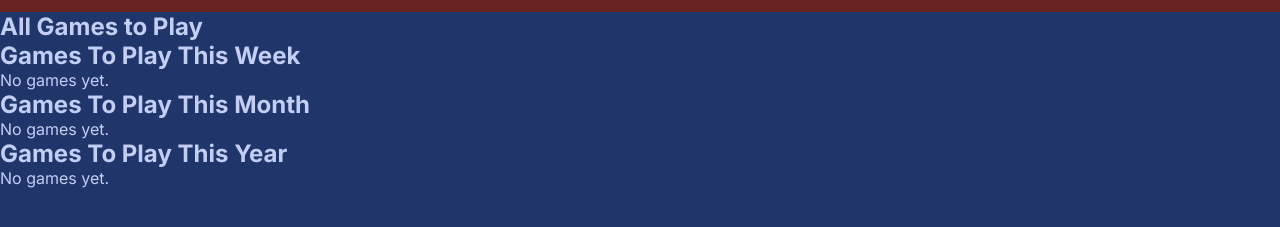
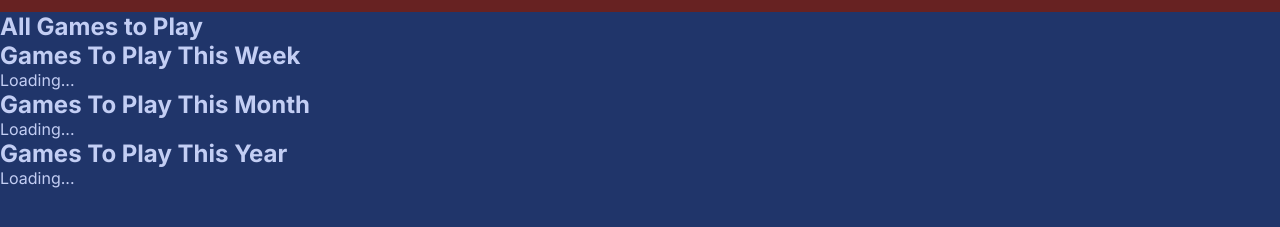
Before and after one commit to franco-ortega/to-do-games, a Next.js app: page /all in a window 1280 px wide. Shown: the part 159-386 px from the top of the page. Built offline with nearby package versions, Linux system fonts and the light colour scheme.

Commit message:
create loading state

```diff
--- a/components/gamesList/GamesList.tsx
+++ b/components/gamesList/GamesList.tsx
@@ -1,10 +1,16 @@
 import { Game } from '@/utils/types';
+import { useState } from 'react';
+import Loading from '../loading/Loading';
 
 type Props = {
   gamesList: Game[];
 };
 
 export default function GamesList({ gamesList }: Props) {
+  const [loading, setLoading] = useState(true);
+
+  if (loading) return <Loading />;
+
   if (!gamesList.length) return 'No games yet.';
 
   return (
```
